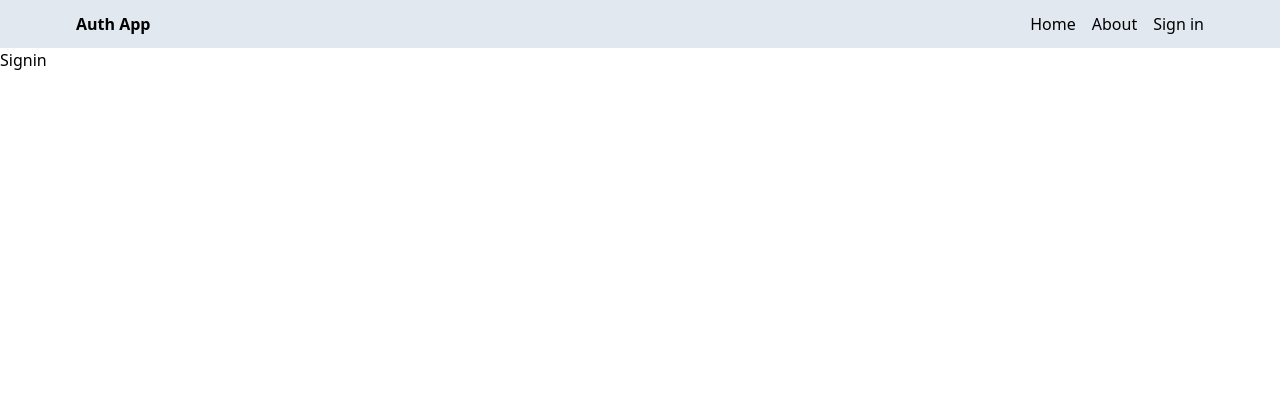
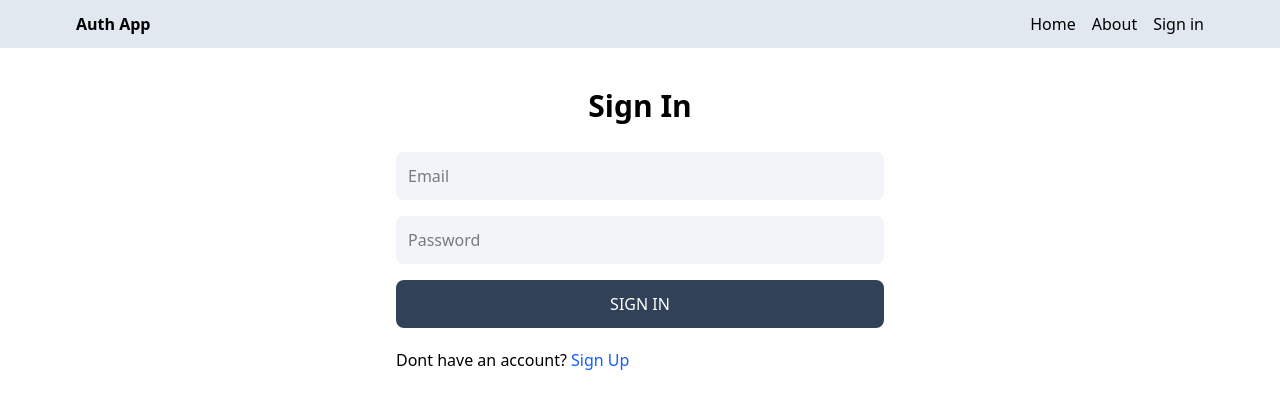
Before and after one commit to bwadhwa04/AuthApp, a React (Vite) app in the folder client/: page /sign-in in a window 1280 px wide. Shown: the top 408 px of the page. Built offline with nearby package versions, Linux system fonts and the light colour scheme.

Commit message:
complete signin page functionality

```diff
--- a/client/src/App.jsx
+++ b/client/src/App.jsx
@@ -2,7 +2,7 @@
 import { BrowserRouter, Routes, Route } from "react-router-dom";
 import Home from "./pages/Home.jsx";
 import About from "./pages/About.jsx";
-import Signin from "./pages/signin.jsx";
+import SignIn from "./pages/Signin.jsx";
 import Signup from "./pages/signup.jsx";
 import Profile from "./pages/profile.jsx";
 import Header from "./components/Header.jsx";
@@ -14,7 +14,7 @@
       <Routes>
         <Route path="/" element={<Home />} />
         <Route path="/about" element={<About />} />
-        <Route path="/sign-in" element={<Signin />} />
+        <Route path="/sign-in" element={<SignIn />} />
         <Route path="/sign-up" element={<Signup />} />
         <Route path="/profile" element={<Profile />} />
       </Routes>
--- a/client/src/pages/Signin.jsx
+++ b/client/src/pages/Signin.jsx
@@ -1,7 +1,74 @@
-import React from 'react'
+import React, { useState } from "react";
+import { Link,useNavigate } from "react-router-dom";
 
-export default function Signin() {
+export default function SignIn() {
+  const [formData, setFormData] = useState({});
+  const [error, setError]= useState(false);
+  const [loading, setLoading]=useState(false);
+  const navigate = useNavigate();
+
+
+  const handleChange = (e) => {
+    setFormData({ ...formData, [e.target.id]: e.target.value });
+  };
+  const handleSubmit = async (e) => {
+    e.preventDefault();
+    try {
+      setLoading(true);
+      setError(false);
+      const res = await fetch("/api/auth/signin", {
+      method: "POST",
+      headers: {
+        "Content-Type": "application/json",
+      },
+      body: JSON.stringify(formData),
+    });
+    const data = await res.json();
+
+    console.log(data);
+    setLoading(false);
+    if (data.success === false) {
+      setError(true);
+      return;
+    }
+    setError(false);
+    navigate('/');
+    } catch (error) {
+      setLoading(false);
+      setError(true);
+    }
+  };
   return (
-    <div>Signin</div>
-  )
+    <div className="p-3 max-w-lg mx-auto">
+      <h1 className="text-3xl text-center font-semibold my-7">Sign In</h1>
+      <form onSubmit={handleSubmit} className="flex flex-col gap-4">
+        <input
+          type="email"
+          placeholder="Email"
+          id="email"
+          className="bg-slate-100 p-3 rounded-lg"
+          onChange={handleChange}
+        />
+        <input
+          type="password"
+          placeholder="Password"
+          id="password"
+          className="bg-slate-100 p-3 rounded-lg"
+          onChange={handleChange}
+        />
+        <button  disabled={loading} className="bg-slate-700 p-3 text-white rounded-lg uppercase hover:opacity-95 hover:cursor-pointer disabled:opacity-80">
+          {loading?"Loading...":"Sign In"}
+        </button>
+      </form>
+      <div className="mt-5">
+        <p>
+          Dont have an account?
+          <Link to="/sign-up">
+            <span className="text-blue-600"> Sign Up</span>
+          </Link>
+        </p>
+      </div>
+      <p className="text-red-700 mt-5">{error && 'Something went wrong!'}</p>
+    </div>
+  );
 }
--- a/client/src/pages/Signup.jsx
+++ b/client/src/pages/Signup.jsx
@@ -1,11 +1,11 @@
 import React, { useState } from "react";
-import { Link } from "react-router-dom";
+import { Link, useNavigate } from "react-router-dom";
 
 export default function Signup() {
   const [formData, setFormData] = useState({});
   const [error, setError]= useState(false);
   const [loading, setLoading]=useState(false);
-
+  const navigate = useNavigate();
 
   const handleChange = (e) => {
     setFormData({ ...formData, [e.target.id]: e.target.value });
@@ -30,6 +30,7 @@
       setError(true);
       return;
     }
+    navigate('/sign-in');
     setError(false);
     } catch (error) {
       setLoading(false);
```
